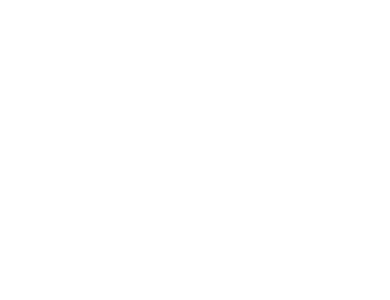
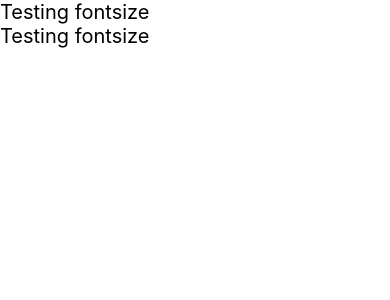
Before and after one commit to Asranov/react-native-mastery, a React Native app: screen / in a window 390 px wide. Shown: the top 300 px of the page. Built offline with nearby package versions, Linux system fonts and the light colour scheme.

Commit message:
fontsize tested

```diff
--- a/App.tsx
+++ b/App.tsx
@@ -1,11 +1,11 @@
 import React from 'react';
-import TestLearn from './src/learn/TestLearn';
+import TestFonts from './src/learn/TestFonts';
 
 function App(): JSX.Element {
 
   return (
     <>
-      <TestLearn />
+      <TestFonts />
     </>
   );
 }
--- /dev/null
+++ b/src/learn/TestFonts.tsx
@@ -0,0 +1,16 @@
+import React from 'react'
+import { PixelRatio, Text } from 'react-native'
+
+function TestFonts() {
+  const fontScale = PixelRatio.getFontScale();
+  const getFontSize = (size: number) => size / fontScale
+
+  return (
+    <>
+      <Text style={{ fontSize: getFontSize(20) }}>Testing fontsize</Text>
+      <Text style={{ fontSize: 20 }}>Testing fontsize</Text>
+    </>
+  )
+}
+
+export default TestFonts
```
